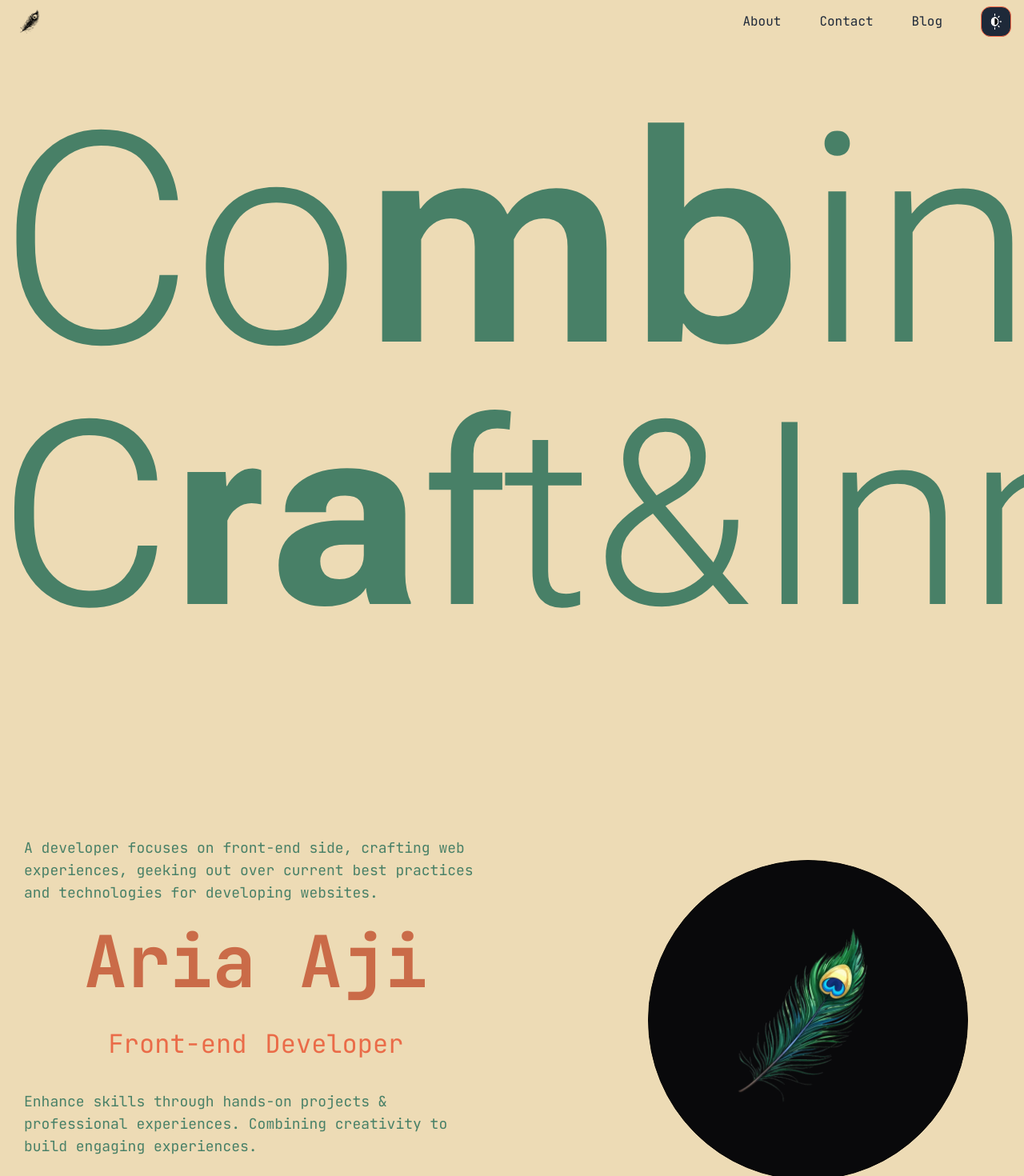
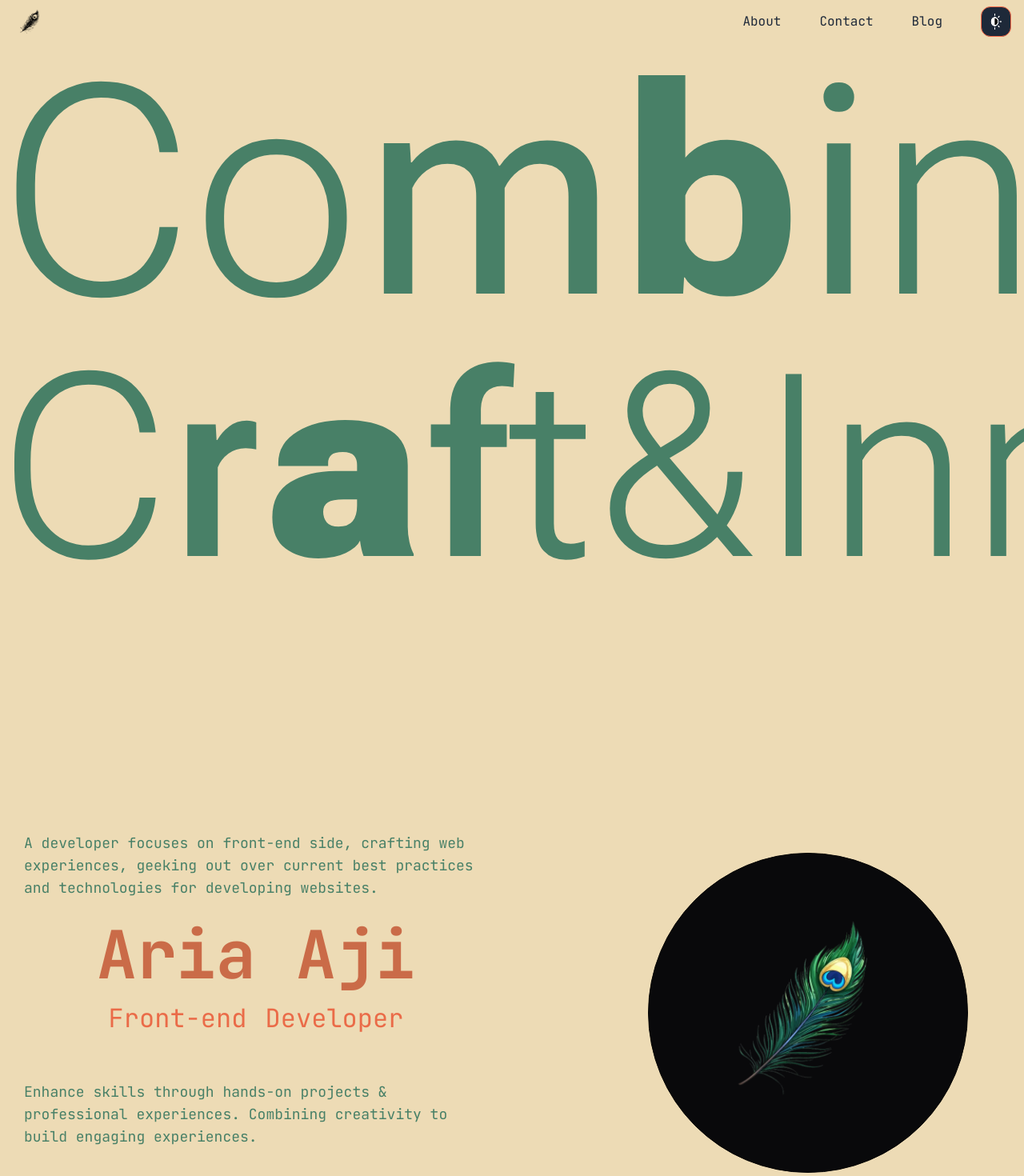
Before and after one commit to ariaajipw/Portfolio, a Next.js app: page / in a window 1280 px wide. Shown: the top 1470 px of the page at 80% size. Built offline with nearby package versions, Linux system fonts and the light colour scheme.

Commit message:
2ndsec, p & m

```diff
--- a/app/components/FallingText/FallingText.tsx
+++ b/app/components/FallingText/FallingText.tsx
@@ -226,7 +226,7 @@ const FallingText: React.FC<FallingTextProps> = ({
   return (
     <div
       ref={containerRef}
-      className="relative z-[1] w-full h-full cursor-pointer text-center pt-5 overflow-hidden"
+      className="relative z-[1] w-full h-full cursor-pointer text-center overflow-hidden"
       onClick={trigger === "click" ? handleTrigger : undefined}
       onMouseEnter={trigger === "hover" ? handleTrigger : undefined}
     >
--- a/app/page.tsx
+++ b/app/page.tsx
@@ -97,7 +97,7 @@ export default function Home() {
 
         {/* Desktop */}
         <div
-             className="hidden sm:block pt-15"
+             className="hidden sm:block"
              style={{
                position: 'relative',
                height: 'fit-content',
@@ -150,7 +150,7 @@ export default function Home() {
              delay={300}
              animateBy="letters"
              direction="top"
-             className="text-[clamp(30px,7vw,100px)] font-bold leading-none place-self-center text-[#CA6B48] mt-5 mx-10 px-16"
+             className="text-[clamp(30px,7vw,83px)] font-bold leading-none place-self-center text-[#CA6B48] mt-5 mx-10 px-17 xl:px-20 2xl:px-35"
           />
           <div className="text-center mt-4 mb-5 text-[#EA6B48] h-20">
             <FallingText
```
Also changed, not shown: 1 other file (tests, documents, lock files or other folders).
